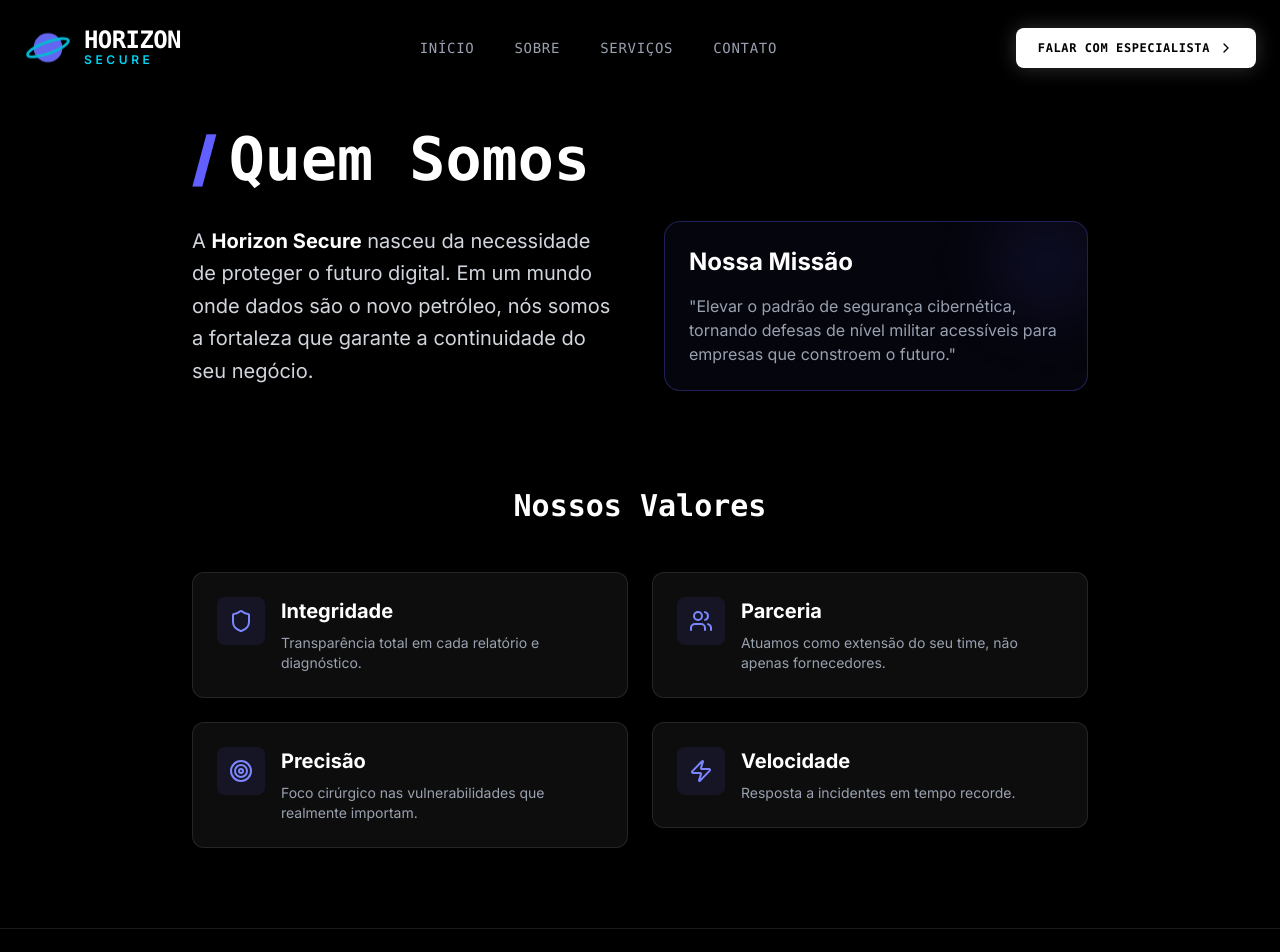
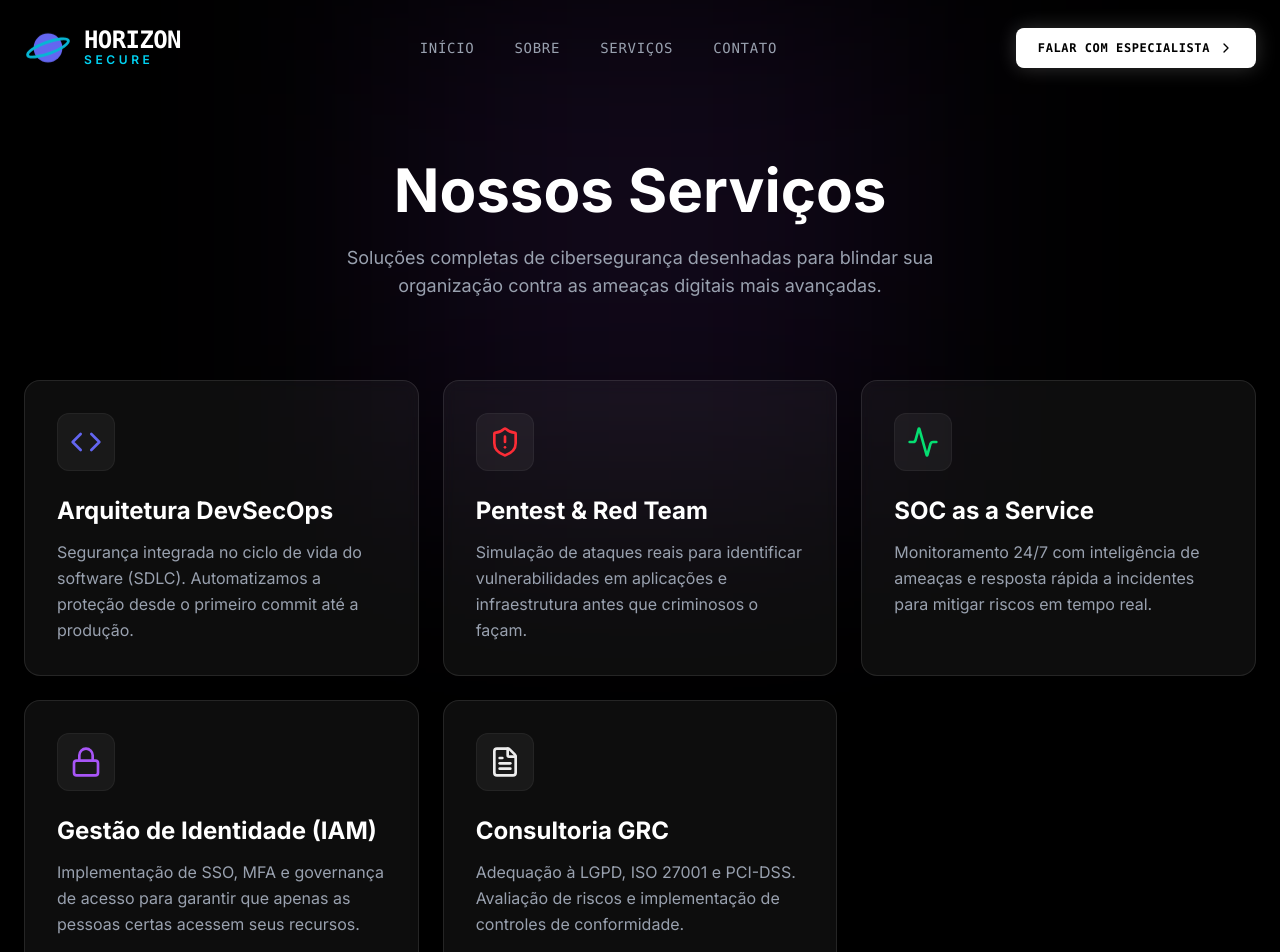
Before and after one commit to vitorfzp/Horizon-Secure, a Next.js app: page /servicos in a window 1280 px wide. Shown: the top 952 px of the page. Built offline with nearby package versions, Linux system fonts and the light colour scheme.

Commit message:
fix: resolve format check and lint errors

```diff
--- a/src/app/servicos/page.tsx
+++ b/src/app/servicos/page.tsx
@@ -1,61 +1,113 @@
-"use client";
-import React from 'react';
-import { Reveal } from '@/components/ui/Reveal';
-import { HackerText } from '@/components/ui/HackerText';
-import { Shield, Users, Target, Zap } from 'lucide-react';
+// src/app/servicos/page.tsx
+import { Metadata } from "next";
+import Link from "next/link";
+import {
+  Code,
+  ShieldAlert,
+  Activity,
+  Lock,
+  FileText,
+  ArrowRight,
+} from "lucide-react";
 
-export default function SobrePage() {
-  const values = [
-    { icon: Shield, title: "Integridade", text: "Transparência total em cada relatório e diagnóstico." },
-    { icon: Users, title: "Parceria", text: "Atuamos como extensão do seu time, não apenas fornecedores." },
-    { icon: Target, title: "Precisão", text: "Foco cirúrgico nas vulnerabilidades que realmente importam." },
-    { icon: Zap, title: "Velocidade", text: "Resposta a incidentes em tempo recorde." }
-  ];
+export const metadata: Metadata = {
+  title: "Nossos Serviços | Horizon Secure",
+  description: "Descubra como protegemos sua organização.",
+};
 
+const servicos = [
+  {
+    id: 1,
+    nome: "Arquitetura DevSecOps",
+    descricao:
+      "Segurança integrada no ciclo de vida do software (SDLC). Automatizamos a proteção desde o primeiro commit até a produção.",
+    icon: <Code className="text-horizon-primary" size={32} />,
+  },
+  {
+    id: 2,
+    nome: "Pentest & Red Team",
+    descricao:
+      "Simulação de ataques reais para identificar vulnerabilidades em aplicações e infraestrutura antes que criminosos o façam.",
+    icon: <ShieldAlert className="text-red-500" size={32} />,
+  },
+  {
+    id: 3,
+    nome: "SOC as a Service",
+    descricao:
+      "Monitoramento 24/7 com inteligência de ameaças e resposta rápida a incidentes para mitigar riscos em tempo real.",
+    icon: <Activity className="text-green-400" size={32} />,
+  },
+  {
+    id: 4,
+    nome: "Gestão de Identidade (IAM)",
+    descricao:
+      "Implementação de SSO, MFA e governança de acesso para garantir que apenas as pessoas certas acessem seus recursos.",
+    icon: <Lock className="text-horizon-secondary" size={32} />,
+  },
+  {
+    id: 5,
+    nome: "Consultoria GRC",
+    descricao:
+      "Adequação à LGPD, ISO 27001 e PCI-DSS. Avaliação de riscos e implementação de controles de conformidade.",
+    icon: <FileText className="text-horizon-accent" size={32} />,
+  },
+];
+
+export default function ServicosPage() {
   return (
-    <div className="min-h-screen bg-black pt-32 pb-20 px-6">
-      <div className="max-w-4xl mx-auto">
-        <Reveal>
-          <h1 className="text-4xl md:text-6xl font-black text-white mb-8">
-            <span className="text-indigo-500">/</span> <HackerText text="Quem Somos" />
-          </h1>
-        </Reveal>
+    <div className="bg-horizon-bg min-h-screen pt-20">
+      {/* Header */}
+      <section className="relative px-6 py-20 text-center">
+        <div className="bg-horizon-secondary/10 absolute top-1/2 left-1/2 -z-10 h-[500px] w-[500px] -translate-x-1/2 -translate-y-1/2 blur-[120px]"></div>
+        <h1 className="mb-6 text-4xl font-bold text-white md:text-6xl">
+          Nossos Serviços
+        </h1>
+        <p className="mx-auto max-w-2xl text-lg text-gray-400">
+          Soluções completas de cibersegurança desenhadas para blindar sua
+          organização contra as ameaças digitais mais avançadas.
+        </p>
+      </section>
 
-        <div className="grid md:grid-cols-2 gap-12 items-center mb-24">
-          <Reveal direction="left">
-            <p className="text-xl text-gray-300 leading-relaxed">
-              A <span className="text-white font-bold">Horizon Secure</span> nasceu da necessidade de proteger o futuro digital. Em um mundo onde dados são o novo petróleo, nós somos a fortaleza que garante a continuidade do seu negócio.
-            </p>
-          </Reveal>
-          <Reveal direction="right" delay={200}>
-             <div className="p-6 border border-indigo-500/30 bg-indigo-500/5 rounded-2xl relative overflow-hidden">
-                <div className="absolute top-0 right-0 w-20 h-20 bg-indigo-500/20 blur-2xl rounded-full"></div>
-                <h3 className="text-2xl font-bold text-white mb-4">Nossa Missão</h3>
-                <p className="text-gray-400">&quot;Elevar o padrão de segurança cibernética, tornando defesas de nível militar acessíveis para empresas que constroem o futuro.&quot;</p>
-             </div>
-          </Reveal>
-        </div>
-
-        <Reveal delay={400}>
-          <h2 className="text-3xl font-bold text-white mb-12 text-center"><HackerText text="Nossos Valores" /></h2>
-        </Reveal>
-
-        <div className="grid md:grid-cols-2 gap-6">
-          {values.map((item, idx) => (
-            <Reveal key={idx} delay={idx * 150} direction="up">
-              <div className="flex items-start gap-4 p-6 bg-white/5 border border-white/10 rounded-xl hover:border-indigo-500/50 transition-colors group">
-                <div className="p-3 bg-indigo-500/10 rounded-lg text-indigo-400 group-hover:text-white group-hover:bg-indigo-600 transition-all">
-                  <item.icon size={24} />
-                </div>
-                <div>
-                  <h4 className="text-xl font-bold text-white mb-2">{item.title}</h4>
-                  <p className="text-gray-400 text-sm">{item.text}</p>
-                </div>
+      {/* Grid de Serviços */}
+      <section className="container mx-auto px-6 pb-24">
+        <div className="grid grid-cols-1 gap-6 md:grid-cols-2 lg:grid-cols-3">
+          {servicos.map((servico) => (
+            <div
+              key={servico.id}
+              className="group hover:border-horizon-primary/50 relative rounded-2xl border border-white/10 bg-white/5 p-8 backdrop-blur-sm transition-all duration-300 hover:-translate-y-1 hover:bg-white/[0.08]"
+            >
+              <div className="mb-6 w-fit rounded-xl border border-white/5 bg-white/5 p-3 transition-colors group-hover:border-white/10">
+                {servico.icon}
               </div>
-            </Reveal>
+              <h2 className="group-hover:text-horizon-primary mb-3 text-2xl font-bold text-white transition-colors">
+                {servico.nome}
+              </h2>
+              <p className="leading-relaxed text-gray-400">
+                {servico.descricao}
+              </p>
+            </div>
           ))}
         </div>
-      </div>
+      </section>
+
+      {/* CTA */}
+      <section className="border-t border-white/10 bg-white/5 py-20">
+        <div className="container mx-auto flex flex-col items-center px-6 text-center">
+          <h2 className="mb-4 text-3xl font-bold text-white">
+            Tem um Desafio Específico?
+          </h2>
+          <p className="mb-8 max-w-xl text-gray-400">
+            Nossos especialistas estão prontos para desenhar uma arquitetura de
+            segurança sob medida para o seu negócio.
+          </p>
+          <Link
+            href="/contato"
+            className="from-horizon-primary to-horizon-secondary shadow-horizon-primary/20 hover:shadow-horizon-primary/40 flex items-center gap-2 rounded-full bg-gradient-to-r px-8 py-4 font-bold text-white shadow-lg transition-all hover:-translate-y-1"
+          >
+            Fale Conosco <ArrowRight size={20} />
+          </Link>
+        </div>
+      </section>
     </div>
   );
 }
--- a/src/components/home/ServicesSection.tsx
+++ b/src/components/home/ServicesSection.tsx
@@ -63,8 +63,8 @@ const MobileServiceCard = ({ service, onOpen, index }: ServiceCardProps) => {
   const [mounted, setMounted] = useState(false);
 
   useEffect(() => {
-    // CORREÇÃO CRÍTICA: setTimeout para evitar erro de setState síncrono
-    const timer = setTimeout(() => setMounted(true), 10);
+    // CORREÇÃO: setTimeout para evitar erro
+    const timer = setTimeout(() => setMounted(true), 0);
     return () => clearTimeout(timer);
   }, []);
 
--- a/src/components/ui/ServiceModal.tsx
+++ b/src/components/ui/ServiceModal.tsx
@@ -1,9 +1,9 @@
 "use client";
-import React, { useState, useEffect, useRef } from 'react';
-import { X, ArrowRight } from 'lucide-react';
-import { Button } from './Button';
-import Link from 'next/link';
-import { Service } from '@/types';
+import React, { useState, useEffect, useRef } from "react";
+import { X, ArrowRight } from "lucide-react";
+import { Button } from "./Button";
+import Link from "next/link";
+import { Service } from "@/types";
 
 interface ServiceModalProps {
   service: Service | null;
@@ -32,25 +32,46 @@ export function ServiceModal({ service, onClose }: ServiceModalProps) {
 
   return (
     <div className="fixed inset-0 z-[100] flex items-center justify-center p-4 sm:p-6">
-      <div onClick={onClose} className={`absolute inset-0 bg-[#000000]/80 backdrop-blur-xl transition-opacity duration-500 ${isVisible ? 'opacity-100' : 'opacity-0'}`}></div>
+      <div
+        onClick={onClose}
+        className={`absolute inset-0 bg-[#000000]/80 backdrop-blur-xl transition-opacity duration-500 ${isVisible ? "opacity-100" : "opacity-0"}`}
+      ></div>
 
-      <div ref={modalRef} className={`relative bg-[#0A0A0A] border border-white/10 w-full max-w-3xl rounded-2xl overflow-hidden flex flex-col max-h-[85vh] transform transition-all duration-500 tech-border-glow shadow-[0_0_50px_rgba(99,102,241,0.2)] ${isVisible ? 'scale-100 opacity-100 translate-y-0' : 'scale-95 opacity-0 translate-y-8'}`}>
-        <div className={`absolute top-0 left-0 w-full h-1.5 bg-gradient-to-r from-${color}-600 via-${color}-400 to-${color}-600`}></div>
+      <div
+        ref={modalRef}
+        className={`tech-border-glow relative flex max-h-[85vh] w-full max-w-3xl transform flex-col overflow-hidden rounded-2xl border border-white/10 bg-[#0A0A0A] shadow-[0_0_50px_rgba(99,102,241,0.2)] transition-all duration-500 ${isVisible ? "translate-y-0 scale-100 opacity-100" : "translate-y-8 scale-95 opacity-0"}`}
+      >
+        <div
+          className={`absolute top-0 left-0 h-1.5 w-full bg-gradient-to-r from-${color}-600 via-${color}-400 to-${color}-600`}
+        ></div>
 
-        <button onClick={onClose} className="absolute top-5 right-5 p-2 text-gray-400 hover:text-white hover:bg-white/10 rounded-full transition-all z-10">
-            <X size={24} />
+        <button
+          onClick={onClose}
+          className="absolute top-5 right-5 z-10 rounded-full p-2 text-gray-400 transition-all hover:bg-white/10 hover:text-white"
+        >
+          <X size={24} />
         </button>
 
-        <div className="p-8 md:p-10 overflow-y-auto custom-scrollbar">
-          <div className="flex flex-col md:flex-row items-start md:items-center gap-6 mb-10">
-            <div className={`w-24 h-24 shrink-0 rounded-2xl bg-${color}-500/10 border border-${color}-500/30 p-5 flex items-center justify-center shadow-[0_0_40px_rgba(99,102,241,0.3)] relative overflow-hidden`}>
-              <Icon className={`text-${color}-400 w-full h-full relative z-10`} strokeWidth={1.5} />
+        <div className="custom-scrollbar overflow-y-auto p-8 md:p-10">
+          <div className="mb-10 flex flex-col items-start gap-6 md:flex-row md:items-center">
+            <div
+              className={`h-24 w-24 shrink-0 rounded-2xl bg-${color}-500/10 border border-${color}-500/30 relative flex items-center justify-center overflow-hidden p-5 shadow-[0_0_40px_rgba(99,102,241,0.3)]`}
+            >
+              <Icon
+                className={`text-${color}-400 relative z-10 h-full w-full`}
+                strokeWidth={1.5}
+              />
             </div>
             <div>
-              <h2 className="text-3xl md:text-4xl font-bold text-white mb-4 tracking-tight">{service.title}</h2>
-              <div className="flex gap-2 flex-wrap">
+              <h2 className="mb-4 text-3xl font-bold tracking-tight text-white md:text-4xl">
+                {service.title}
+              </h2>
+              <div className="flex flex-wrap gap-2">
                 {service.benefits.map((benefit, i) => (
-                  <span key={i} className={`text-xs font-mono uppercase tracking-wider font-bold px-3 py-1.5 rounded-md bg-${color}-500/10 text-${color}-300 border border-${color}-500/20`}>
+                  <span
+                    key={i}
+                    className={`rounded-md px-3 py-1.5 font-mono text-xs font-bold tracking-wider uppercase bg-${color}-500/10 text-${color}-300 border border-${color}-500/20`}
+                  >
                     {benefit}
                   </span>
                 ))}
@@ -58,11 +79,19 @@ export function ServiceModal({ service, onClose }: ServiceModalProps) {
             </div>
           </div>
 
-          <p className="text-lg text-gray-300 leading-relaxed mb-10">{service.fullDesc}</p>
+          <p className="mb-10 text-lg leading-relaxed text-gray-300">
+            {service.fullDesc}
+          </p>
 
-          <div className="flex justify-end pt-6 border-t border-white/10 gap-4">
-             <Button variant="ghost" onClick={onClose}>Fechar</Button>
-             <Link href="/contato"><Button variant="primary" icon={ArrowRight}>Falar com Especialista</Button></Link>
+          <div className="flex justify-end gap-4 border-t border-white/10 pt-6">
+            <Button variant="ghost" onClick={onClose}>
+              Fechar
+            </Button>
+            <Link href="/contato">
+              <Button variant="primary" icon={ArrowRight}>
+                Falar com Especialista
+              </Button>
+            </Link>
           </div>
         </div>
       </div>
```
